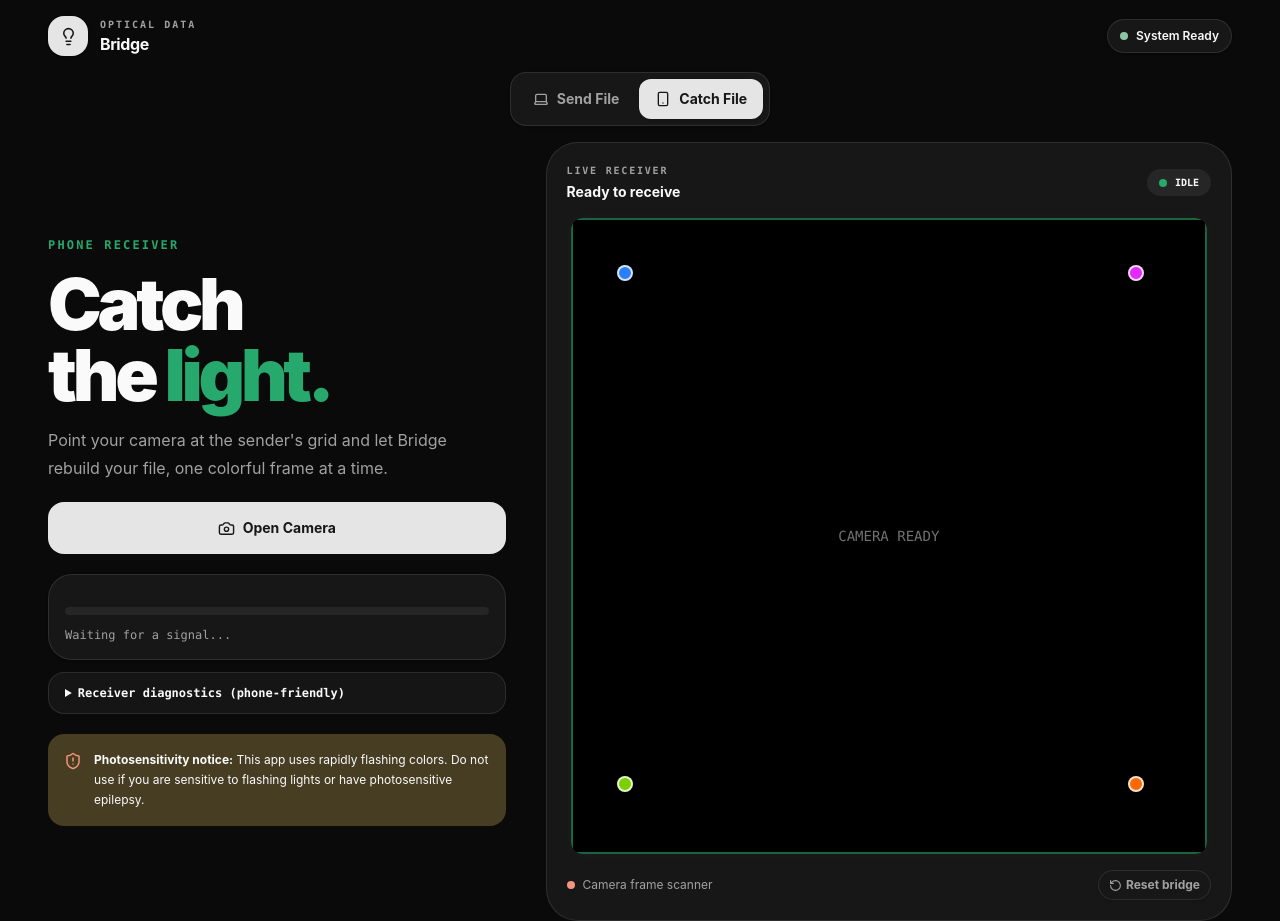
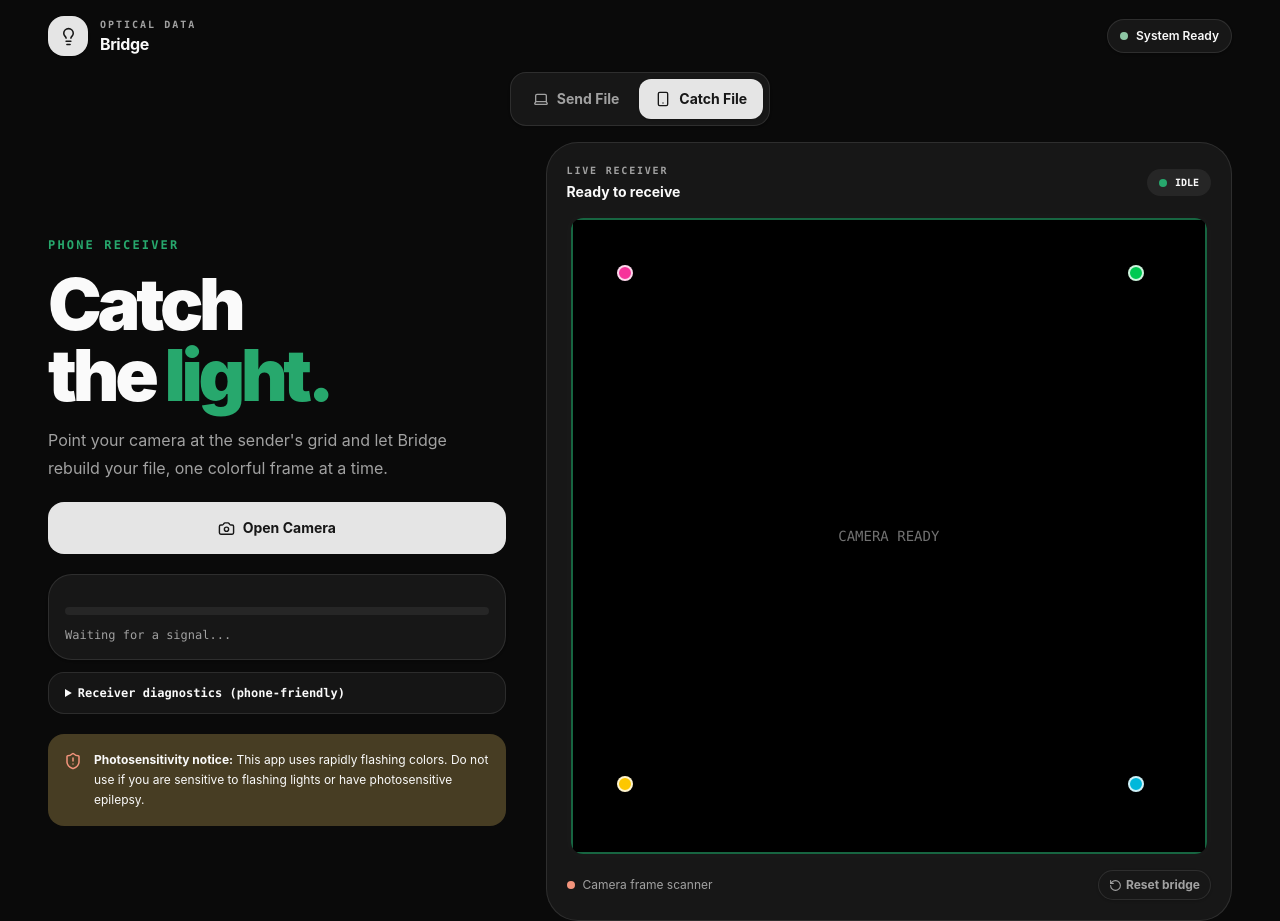
Before and after one commit to SeraphinJR/AirFlop, a React (Vite) app: page / in a window 1280 px wide. Both pictures are taken after a click on the tab "Catch File". Built offline with nearby package versions, Linux system fonts and the light colour scheme.

Commit message:
HSV based anchor detection

```diff
--- a/src/App.tsx
+++ b/src/App.tsx
@@ -405,10 +405,10 @@
                   <div className="pointer-events-none absolute inset-0 flex items-center justify-center">
                     <div className="relative h-full w-full border-2 border-mint-dark/60">
                       {[
-                        ['top-left', 'left-[8.33%] top-[8.33%] bg-blue-500'],
-                        ['top-right', 'right-[8.33%] top-[8.33%] bg-fuchsia-500'],
-                        ['bottom-right', 'right-[8.33%] bottom-[8.33%] bg-orange-500'],
-                        ['bottom-left', 'left-[8.33%] bottom-[8.33%] bg-lime-500'],
+                        ['top-left', 'left-[8.33%] top-[8.33%] bg-pink-500'],
+                        ['top-right', 'right-[8.33%] top-[8.33%] bg-green-500'],
+                        ['bottom-right', 'right-[8.33%] bottom-[8.33%] bg-cyan-500'],
+                        ['bottom-left', 'left-[8.33%] bottom-[8.33%] bg-yellow-400'],
                       ].map(([label, className]) => (
                         <span key={label} className={`absolute h-4 w-4 -translate-x-1/2 -translate-y-1/2 rounded-full border-2 border-white/80 shadow-sm ${className}`} />
                       ))}
--- a/src/decoder.worker.ts
+++ b/src/decoder.worker.ts
@@ -107,20 +107,18 @@
   return result
 }
 function matches(c: Rgb, target: Rgb) {
-  const max = Math.max(...c)
-  const min = Math.min(...c)
-  if (max < 20 || max - min < 12) return false
-  const hue = colourHue(c)
-  const targetHue = colourHue(target)
+  const [hue, saturation, value] = hsv(c)
+  const [targetHue, targetSaturation] = hsv(target)
+  if (saturation < .38 || value < .12 || saturation < targetSaturation * .42) return false
   const distance = Math.abs(hue - targetHue)
-  return Math.min(distance, 360 - distance) < 58
+  return Math.min(distance, 360 - distance) < 28
 }
-function colourHue([r, g, b]: Rgb) {
+function hsv([r, g, b]: Rgb) {
   const max = Math.max(r, g, b), min = Math.min(r, g, b), delta = max - min
-  if (!delta) return 0
-  if (max === r) return (60 * ((g - b) / delta) + 360) % 360
-  if (max === g) return 60 * ((b - r) / delta) + 120
-  return 60 * ((r - g) / delta) + 240
+  const value = max / 255
+  if (!delta) return [0, 0, value]
+  const hue = max === r ? (60 * ((g - b) / delta) + 360) % 360 : max === g ? 60 * ((b - r) / delta) + 120 : 60 * ((r - g) / delta) + 240
+  return [hue, delta / max, value]
 }
 function chromaDistance(a: Rgb, b: Rgb) {
   const an = Math.max(...a, 1), bn = Math.max(...b, 1)
--- a/src/lib/opticalFrame.ts
+++ b/src/lib/opticalFrame.ts
@@ -4,7 +4,7 @@
 export type Rgb = readonly [number, number, number]
 export const OPTICAL_PALETTE: readonly Rgb[] = [[12, 18, 28], [244, 63, 94], [20, 184, 166], [250, 204, 21]]
 export const OPTICAL_PALETTE_CSS = OPTICAL_PALETTE.map(([r, g, b]) => `rgb(${r} ${g} ${b})`)
-export const ANCHOR_PALETTE: readonly Rgb[] = [[37, 99, 235], [217, 70, 239], [249, 115, 22], [132, 204, 22]]
+export const ANCHOR_PALETTE: readonly Rgb[] = [[236, 72, 153], [34, 197, 94], [6, 182, 212], [234, 179, 8]]
 export const ANCHOR_PALETTE_CSS = ANCHOR_PALETTE.map(([r, g, b]) => `rgb(${r} ${g} ${b})`)
 export const GRID_SIZE = 24
 export const TRANSMISSION_FPS = 6
```
